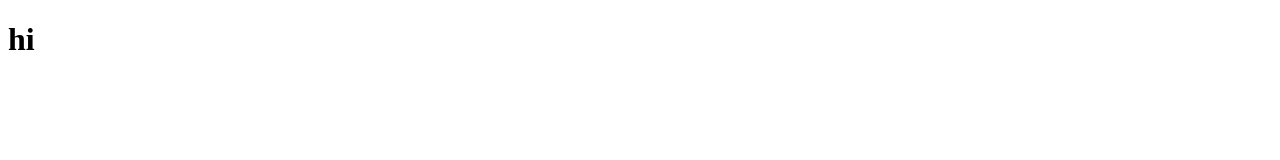
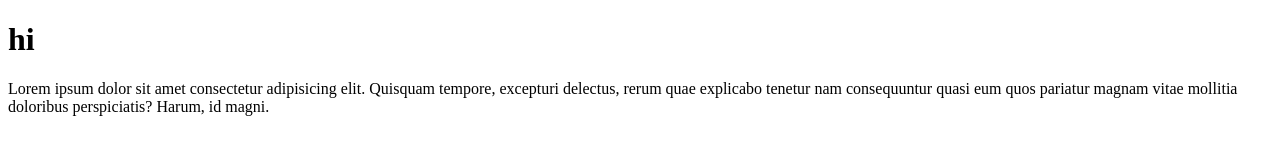
Before and after one commit to MDTufan/Exm, a plain HTML site: page index.html in a window 1280 px wide. Drawn offline with Linux system fonts and the light colour scheme.

Commit message:
second commit

```diff
--- a/index.html
+++ b/index.html
@@ -8,5 +8,6 @@
 </head>
 <body>
     <h1>hi</h1>
+    <p>Lorem ipsum dolor sit amet consectetur adipisicing elit. Quisquam tempore, excepturi delectus, rerum quae explicabo tenetur nam consequuntur quasi eum quos pariatur magnam vitae mollitia doloribus perspiciatis? Harum, id magni.</p>
 </body>
 </html>
```
